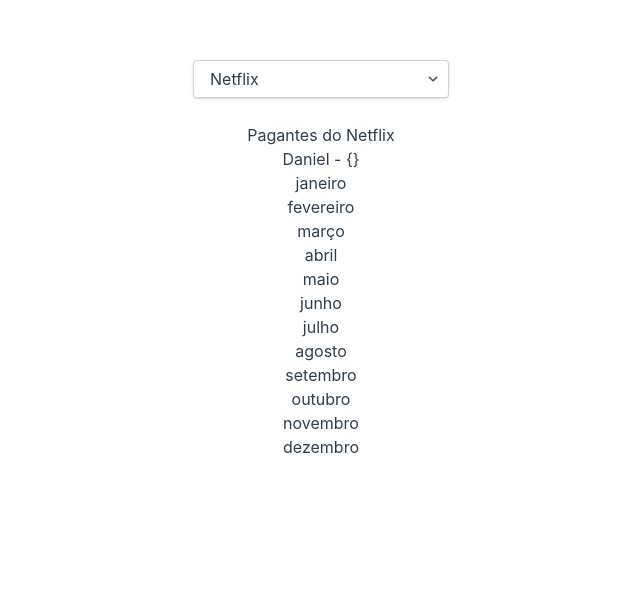
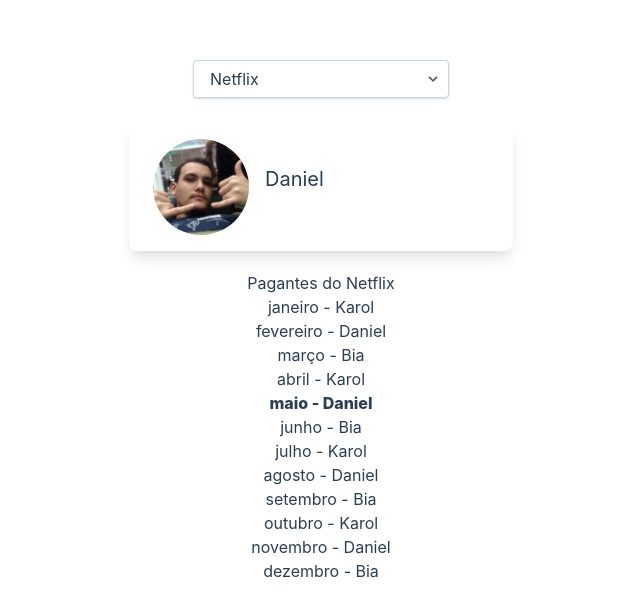
Before and after one commit to danielsouzaaf/quem-paga-esse-mes, a Vue app: page / in a window 1280 px wide. Shown: the top 616 px of the page, without its empty margins (319-959 px from the left). Built offline with nearby package versions, Linux system fonts and the light colour scheme.

Commit message:
mostrando todas as informações ok

```diff
--- a/src/App.vue
+++ b/src/App.vue
@@ -1,6 +1,8 @@
 <template>
   <div id="app">
-    <Pagantes />
+    <div class="container mx-auto">
+      <Pagantes />
+    </div>
   </div>
 </template>
 
--- a/src/components/Pagantes.vue
+++ b/src/components/Pagantes.vue
@@ -11,20 +11,43 @@
     </div>
 
     <div id="netflix" v-if="servico === 'netflix'" class="div-streaming">
-      <div class="nes-container with-title is-centered">
+      <div class="bg-white mx-auto max-w-sm shadow-lg rounded-lg overflow-hidden">
+        <div class="sm:flex sm:items-center px-6 py-4">
+          <img class="block h-16 sm:h-24 rounded-full mx-auto mb-4 sm:mb-0 sm:mr-4 sm:ml-0" v-bind:src="pagante.netflix.avatar" alt="">
+          <div class="text-center sm:text-left sm:flex-grow">
+            <div class="mb-4">
+              <p class="text-xl leading-tight">{{pagante.netflix.name}}</p>
+            </div>
+          </div>
+        </div>
+      </div>
+      <div class="mt-5">
         <p class="title">Pagantes do Netflix</p>
-        <h2>{{pagante.netflix.name}} - {}</h2>
         <div class="lists">
           <ul class="nes-list is-disc">
-            <li v-for="mes in meses">{{mes}}</li>
+            <li v-for="(mes, key) in meses" v-bind:class="{ 'font-extrabold': key === mesAtual}">{{mes}} - {{pagantes.netflix[mesesPagantes.netflix[key]].name}}</li>
           </ul>
         </div>
       </div>
     </div>
-    <div id="spotify" v-else-if="servico === 'spotify'" class="div-streaming">
-      <div class="nes-container with-title is-centered">
-        <p class="title">Pagantes do Spotify</p>
-        <h2>{{pagante.spotify.name}} - {}</h2>
+    <div id="spotify" v-if="servico === 'spotify'" class="div-streaming">
+      <div class="bg-white mx-auto max-w-sm shadow-lg rounded-lg overflow-hidden">
+        <div class="sm:flex sm:items-center px-6 py-4">
+          <img class="block h-16 sm:h-24 rounded-full mx-auto mb-4 sm:mb-0 sm:mr-4 sm:ml-0" v-bind:src="pagante.spotify.avatar" alt="">
+          <div class="text-center sm:text-left sm:flex-grow">
+            <div class="mb-4">
+              <p class="text-xl leading-tight">{{pagante.spotify.name}}</p>
+            </div>
+          </div>
+        </div>
+      </div>
+      <div class="mt-5">
+        <p class="title">Pagantes do spotify</p>
+        <div class="lists">
+          <ul class="nes-list is-disc">
+            <li v-for="(mes, key) in meses" v-bind:class="{ 'font-extrabold': key === mesAtual}">{{mes}} - {{pagantes.spotify[mesesPagantes.spotify[key]].name}}</li>
+          </ul>
+        </div>
       </div>
     </div>
   </div>
@@ -88,7 +111,7 @@
             mlm: pagadores.mlm,
           },
         },
-        meses: {
+        mesesPagantes: {
           netflix: mesPagantes.netflix,
           spotify: mesPagantes.spotify,
         },
@@ -96,6 +119,7 @@
           netflix: pagadores[mesPagantes.netflix[currentDate.getMonth()]],
           spotify: pagadores[mesPagantes.spotify[currentDate.getMonth()]]
         },
+        mesAtual: currentDate.getMonth(),
         servico: 'netflix',
       }
     },
```
